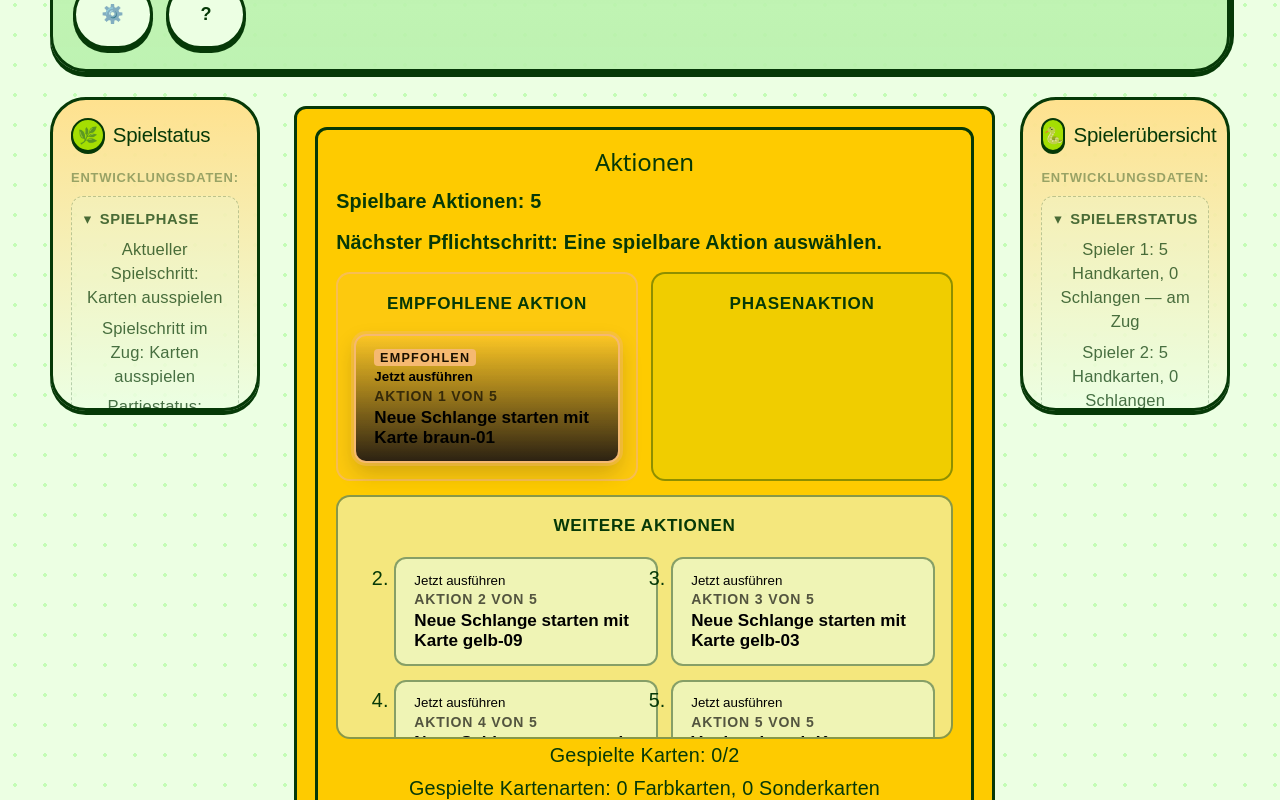
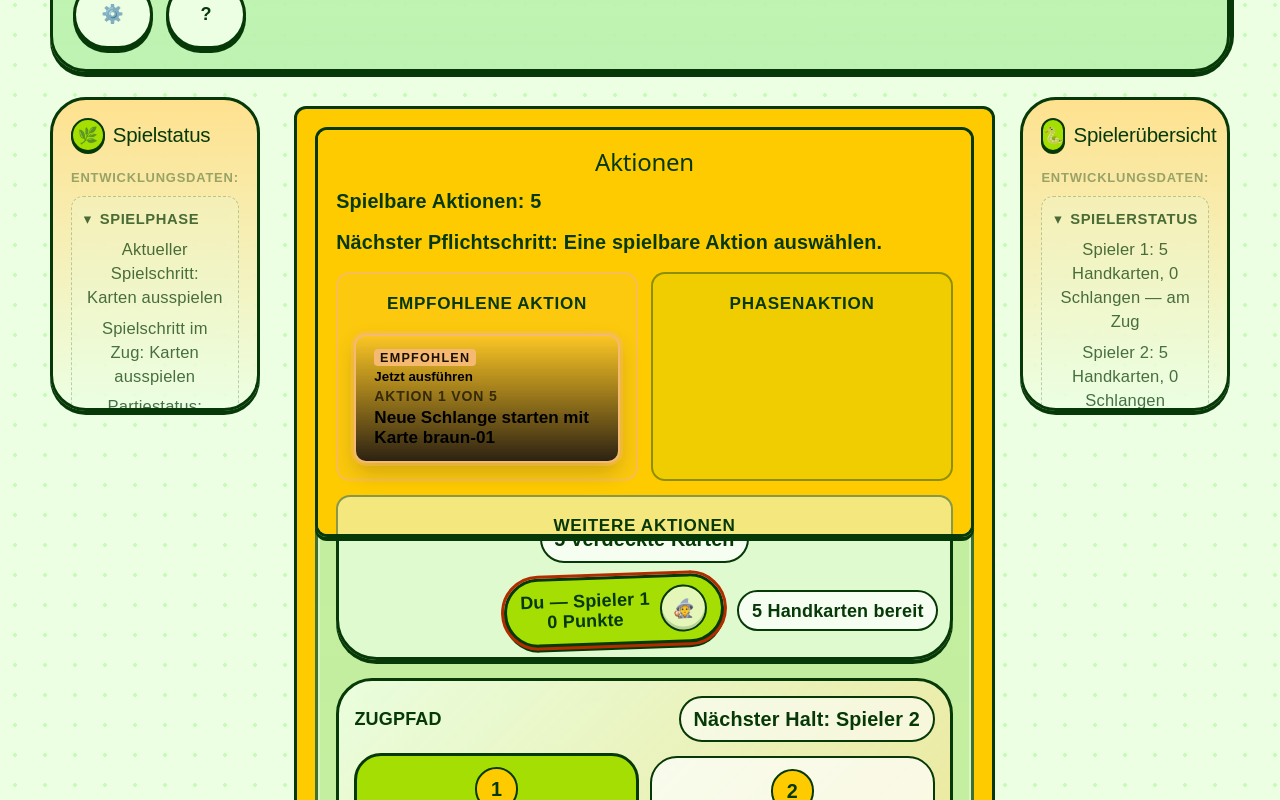
Before and after one commit to hanno79/schlangentanz-v2, a React (Vite) app: page / in a window 1280 px wide. Shown: the part 2440-3240 px from the top of the page. Built offline with nearby package versions, Linux system fonts and the light colour scheme.

Commit message:
M2h: Aktionsdock gegen Brettziele begrenzen

```diff
--- a/src/App.css
+++ b/src/App.css
@@ -406,6 +406,8 @@ body {
   position: sticky;
   bottom: 0.75rem;
   z-index: 4;
+  max-height: clamp(18rem, 46vh, 30rem);
+  overflow: auto;
   border-radius: 2rem;
   background: linear-gradient(180deg, rgba(254, 203, 0, 0.92), rgba(236, 255, 227, 0.9));
   pointer-events: none;
```
Also changed, not shown: 1 other file (tests, documents, lock files or other folders).
